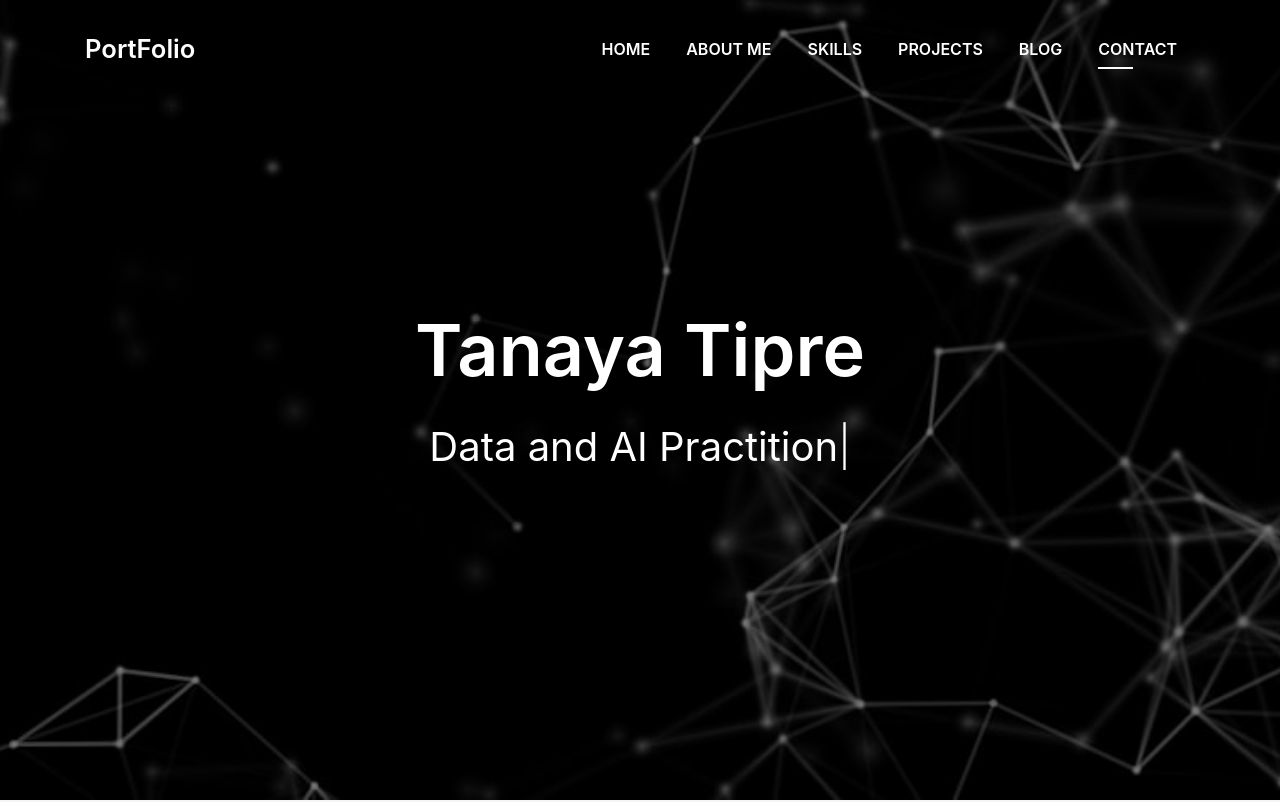
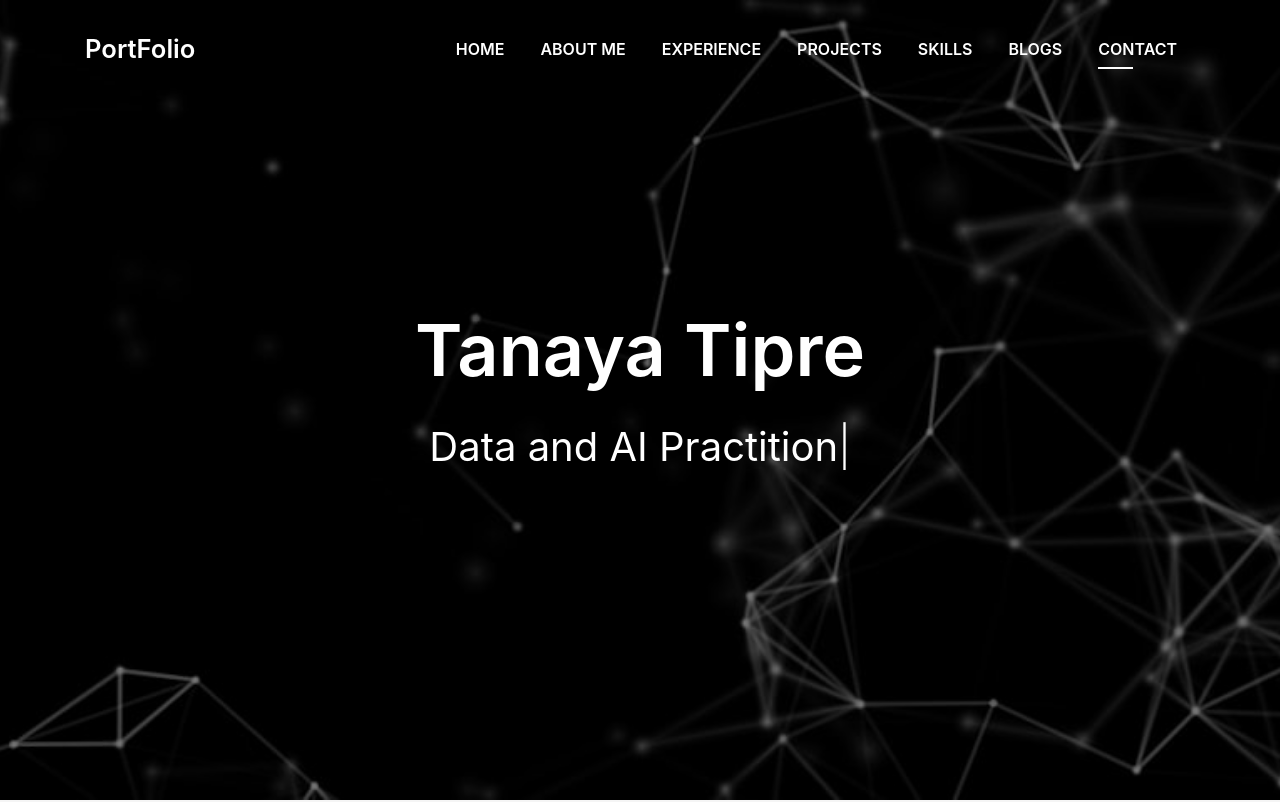
Before and after one commit to tanayatipre/tanayatipre.github.io, a plain HTML site: page index.html in a window 1280 px wide. Shown: the top 802 px of the page. Drawn offline with Linux system fonts and the light colour scheme; files whose address does not match are found by name.

Commit message:
index.html

```diff
--- a/index.html
+++ b/index.html
@@ -53,13 +53,16 @@
             <a class="nav-link js-scroll" href="#about">About Me</a>
           </li>
           <li class="nav-item">
-            <a class="nav-link js-scroll" href="#service">Skills</a>
+            <a class="nav-link js-scroll" href="#experience">Experience</a>
           </li>
           <li class="nav-item">
             <a class="nav-link js-scroll" href="#work">Projects</a>
           </li>
           <li class="nav-item">
-            <a class="nav-link js-scroll" href="#blog">Blog</a>
+            <a class="nav-link js-scroll" href="#skills">Skills</a>
+          </li>
+          <li class="nav-item">
+            <a class="nav-link js-scroll" href="#blog">Blogs</a>
           </li>
           <li class="nav-item">
             <a class="nav-link js-scroll" href="#contact">Contact</a>
```
